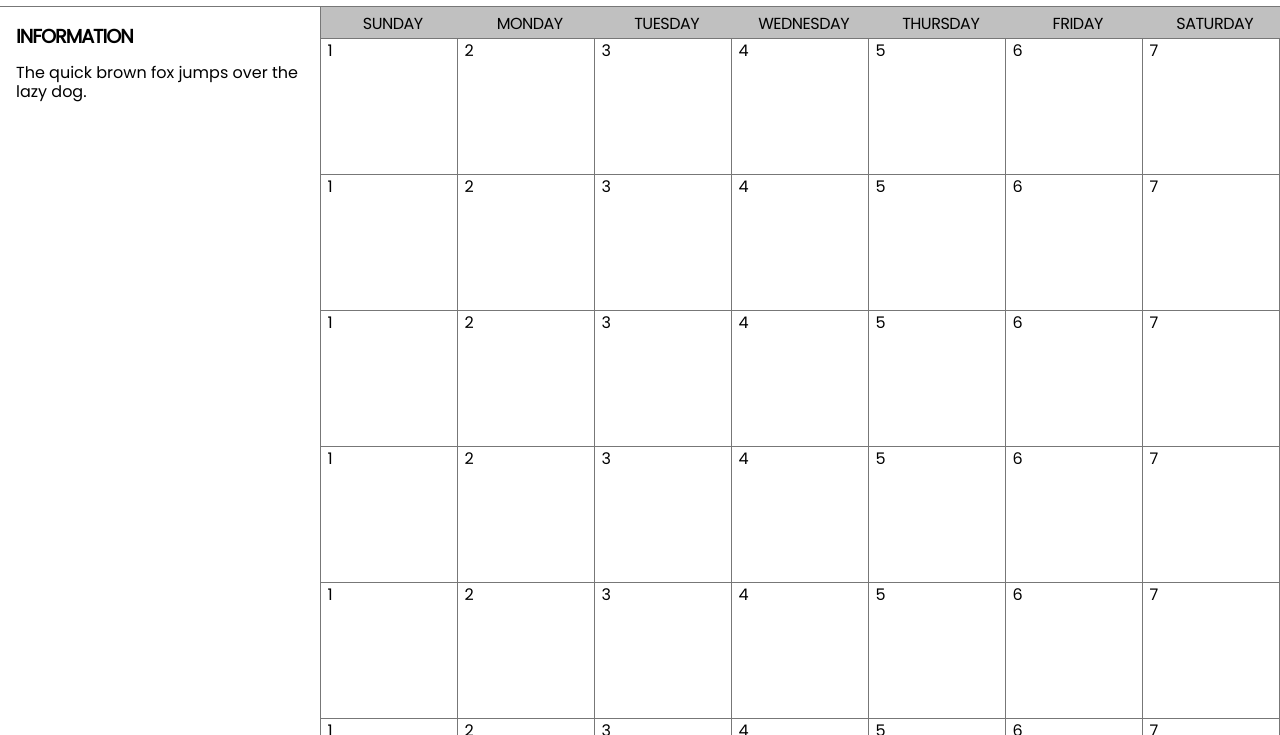
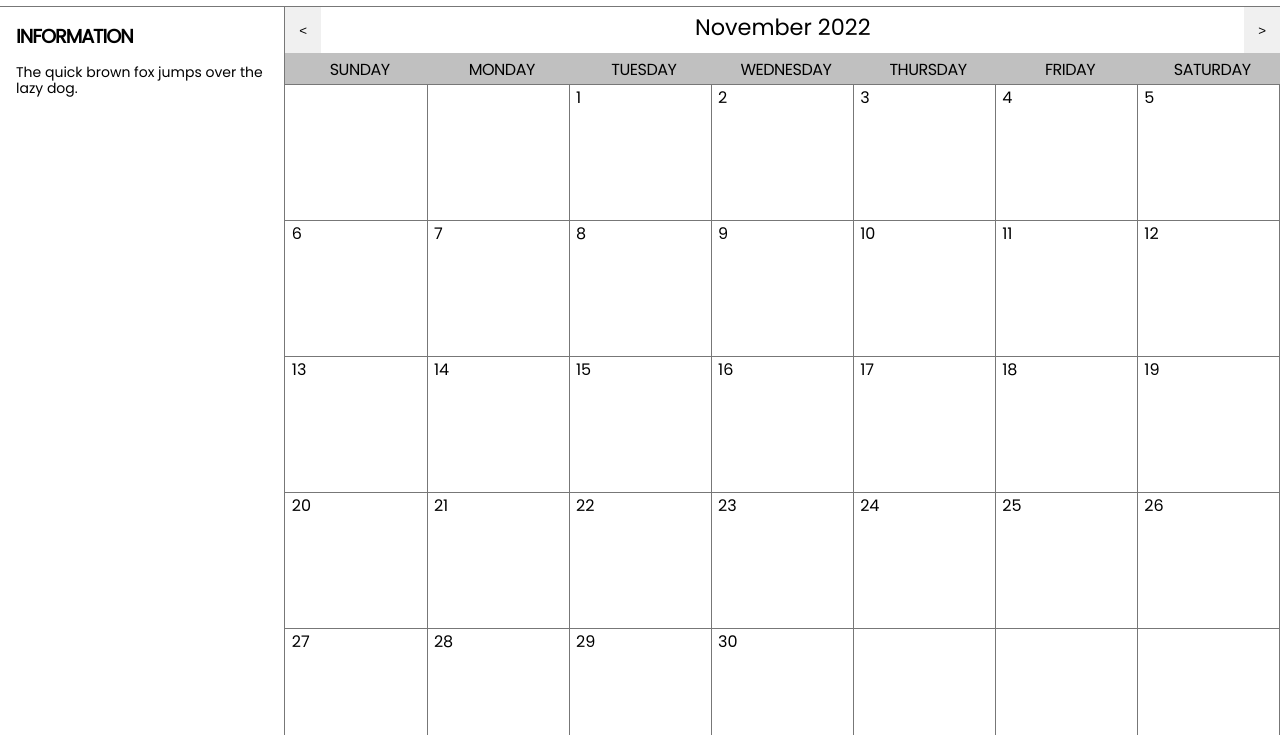
Before and after one commit to malilaychris/COSC3351_CalendarProject, a plain HTML site: page index.html in a window 1280 px wide. Shown: the part 65-800 px from the top of the page. Drawn offline with Linux system fonts and the light colour scheme.

Commit message:
Added ability to change months and dynamically update days

```diff
--- a/index.html
+++ b/index.html
@@ -35,6 +35,16 @@
 
           <div class="calendar-column">
 
+            <div class="calendar-month-button-container">
+              <button class="month-button" id="monthButtonPrev"><</button>
+            </div>
+            <div class="calendar-month">
+              <div id="currentMonth">Month</div>
+            </div>
+            <div class="calendar-month-button-container">
+              <button class="month-button" id="monthButtonNext">></button>
+            </div>
+
             <div class="calendar-heading">
               <h2>Sunday</h2>
             </div>
@@ -58,135 +68,135 @@
             </div>
 
             <div class="calendar-day">
-              <h2>1</h2>
+              <h2 id="day1">-</h2>
             </div>
             <div class="calendar-day">
-              <h2>2</h2>
+              <h2 id="day2">-</h2>
             </div>
             <div class="calendar-day">
-              <h2>3</h2>
+              <h2 id="day3">-</h2>
             </div>
             <div class="calendar-day">
-              <h2>4</h2>
+              <h2 id="day4">-</h2>
             </div>
             <div class="calendar-day">
-              <h2>5</h2>
+              <h2 id="day5">-</h2>
             </div>
             <div class="calendar-day">
-              <h2>6</h2>
+              <h2 id="day6">-</h2>
             </div>
             <div class="calendar-day">
-              <h2>7</h2>
+              <h2 id="day7">-</h2>
             </div>
 
             <div class="calendar-day">
-              <h2>1</h2>
+              <h2 id="day8">-</h2>
             </div>
             <div class="calendar-day">
-              <h2>2</h2>
+              <h2 id="day9">-</h2>
             </div>
             <div class="calendar-day">
-              <h2>3</h2>
+              <h2 id="day10">-</h2>
             </div>
             <div class="calendar-day">
-              <h2>4</h2>
+              <h2 id="day11">-</h2>
             </div>
             <div class="calendar-day">
-              <h2>5</h2>
+              <h2 id="day12">-</h2>
             </div>
             <div class="calendar-day">
-              <h2>6</h2>
+              <h2 id="day13">-</h2>
             </div>
             <div class="calendar-day">
-              <h2>7</h2>
+              <h2 id="day14">-</h2>
             </div>
 
             <div class="calendar-day">
-              <h2>1</h2>
+              <h2 id="day15">-</h2>
             </div>
             <div class="calendar-day">
-              <h2>2</h2>
+              <h2 id="day16">-</h2>
             </div>
             <div class="calendar-day">
-              <h2>3</h2>
+              <h2 id="day17">-</h2>
             </div>
             <div class="calendar-day">
-              <h2>4</h2>
+              <h2 id="day18">-</h2>
             </div>
             <div class="calendar-day">
-              <h2>5</h2>
+              <h2 id="day19">-</h2>
             </div>
             <div class="calendar-day">
-              <h2>6</h2>
+              <h2 id="day20">-</h2>
             </div>
             <div class="calendar-day">
-              <h2>7</h2>
+              <h2 id="day21">-</h2>
             </div>
 
             <div class="calendar-day">
-              <h2>1</h2>
+              <h2 id="day22">-</h2>
             </div>
             <div class="calendar-day">
-              <h2>2</h2>
+              <h2 id="day23">-</h2>
             </div>
             <div class="calendar-day">
-              <h2>3</h2>
+              <h2 id="day24">-</h2>
             </div>
             <div class="calendar-day">
-              <h2>4</h2>
+              <h2 id="day25">-</h2>
             </div>
             <div class="calendar-day">
-              <h2>5</h2>
+              <h2 id="day26">-</h2>
             </div>
             <div class="calendar-day">
-              <h2>6</h2>
+              <h2 id="day27">-</h2>
             </div>
             <div class="calendar-day">
-              <h2>7</h2>
+              <h2 id="day28">-</h2>
             </div>
 
             <div class="calendar-day">
-              <h2>1</h2>
+              <h2 id="day29">-</h2>
             </div>
             <div class="calendar-day">
-              <h2>2</h2>
+              <h2 id="day30">-</h2>
             </div>
             <div class="calendar-day">
-              <h2>3</h2>
+              <h2 id="day31">-</h2>
             </div>
             <div class="calendar-day">
-              <h2>4</h2>
+              <h2 id="day32">-</h2>
             </div>
             <div class="calendar-day">
-              <h2>5</h2>
+              <h2 id="day33">-</h2>
             </div>
             <div class="calendar-day">
-              <h2>6</h2>
+              <h2 id="day34">-</h2>
             </div>
             <div class="calendar-day">
-              <h2>7</h2>
+              <h2 id="day35">-</h2>
             </div>
 
             <div class="calendar-day">
-              <h2>1</h2>
+              <h2 id="day36">-</h2>
             </div>
             <div class="calendar-day">
-              <h2>2</h2>
+              <h2 id="day37">-</h2>
             </div>
             <div class="calendar-day">
-              <h2>3</h2>
+              <h2 id="day38">-</h2>
             </div>
             <div class="calendar-day">
-              <h2>4</h2>
+              <h2 id="day39">-</h2>
             </div>
             <div class="calendar-day">
-              <h2>5</h2>
+              <h2 id="day40">-</h2>
             </div>
             <div class="calendar-day">
-              <h2>6</h2>
+              <h2 id="day41">-</h2>
             </div>
             <div class="calendar-day">
-              <h2>7</h2>
+              <h2 id="day42">-</h2>
             </div>
 
           </div>
@@ -194,4 +204,6 @@
       </div>
     </main>
   </body>
+  <script src="./js/calendar.js"></script>
+  <script src="./js/changeMonth.js"></script>
 </html>
--- /dev/null
+++ b/js/calendar.js
@@ -0,0 +1,57 @@
+const date = new Date();
+let currentYear = date.getFullYear();
+let currentMonth = date.getMonth();
+//currentMonth = 9;
+
+const monthNames = ["January", "February", "March", "April", "May", "June",
+  "July", "August", "September", "October", "November", "December"];
+
+let getFirstDayOfMonth = (year, month) => {
+  return new Date(year, month, 1);
+}
+
+let getDaysInMonth = (year, month) => {
+  return new Date(year, month + 1, 0).getDate();
+}
+
+let setCalendar = () => {
+  document.querySelector("#currentMonth").innerHTML = monthNames[currentMonth] + " " + currentYear;
+  let firstDayVal;
+  switch(getFirstDayOfMonth(currentYear, currentMonth).getDay()) {
+    case 0:
+      firstDayVal = 0;
+      break;
+    case 1:
+      firstDayVal = 1;
+      break;
+    case 2:
+      firstDayVal = 2;
+      break;
+    case 3:
+      firstDayVal = 3;
+      break;
+    case 4:
+      firstDayVal = 4;
+      break;
+    case 5:
+      firstDayVal = 5;
+      break;
+    case 6:
+      firstDayVal = 6;
+      break;
+  }
+
+  for (let i = 1; i < firstDayVal + 1; i++) {
+    document.querySelector("#day" + i).innerHTML = "";
+  }
+
+  for(let i = firstDayVal + 1; i <= getDaysInMonth(currentYear, currentMonth) + firstDayVal; i++) {
+    document.querySelector("#day" + i).innerHTML = i - firstDayVal;
+  }
+
+  for(let i = getDaysInMonth(currentYear, currentMonth) + firstDayVal + 1; i <= 42; i++) {
+    document.querySelector("#day" + i).innerHTML = "";
+  }
+}
+
+setCalendar();
--- /dev/null
+++ b/js/changeMonth.js
@@ -0,0 +1,25 @@
+let monthButtonPrev = document.querySelector("#monthButtonPrev");
+let monthButtonNext = document.querySelector("#monthButtonNext");
+
+let changeNextMonth = () => {
+  if(currentMonth == 11) {
+    currentYear++;
+    currentMonth = 0;
+  } else {
+    currentMonth++;
+  }
+  setCalendar();
+}
+
+let changePrevMonth = () => {
+  if(currentMonth == 0) {
+    currentYear--;
+    currentMonth = 11;
+  } else {
+    currentMonth--;
+  }
+  setCalendar();
+}
+
+monthButtonNext.addEventListener("click", changeNextMonth);
+monthButtonPrev.addEventListener("click", changePrevMonth);
--- a/styles/style.css
+++ b/styles/style.css
@@ -57,11 +57,12 @@ html {
 
 .calendar-container {
   display: grid;
-  grid-template-columns: 1fr 3fr;
+  grid-template-columns: 1fr 3.5fr;
 }
 
 .info-column {
   padding: 1.2rem 1rem;
+  font-size: 14px;
 }
 
 .info-column h1 {
@@ -69,6 +70,31 @@ html {
   font-weight: 700;
   text-transform: uppercase;
   letter-spacing: -1px;
+}
+
+.calendar-month {
+  grid-column-start: 2;
+  grid-column-end: 7;
+  height: 2.4rem;
+  margin-top: 0.5rem;
+  text-align: center;
+  font-size: 1.4rem;
+}
+
+.calendar-month-button-container {
+  display: flex;
+}
+
+.calendar-month-button-container:nth-child(3) {
+  justify-content: right;
+}
+
+.month-button {
+  background-color: #f0f0f0;
+  border-style: none;
+  height: 100%;
+  width: 25%;
+  cursor: pointer;
 }
 
 .calendar-column {
```
